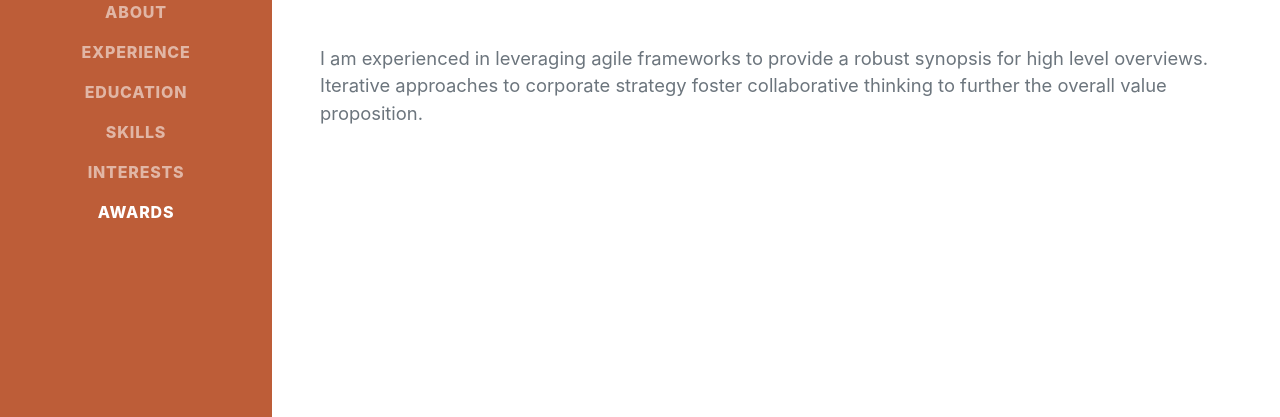
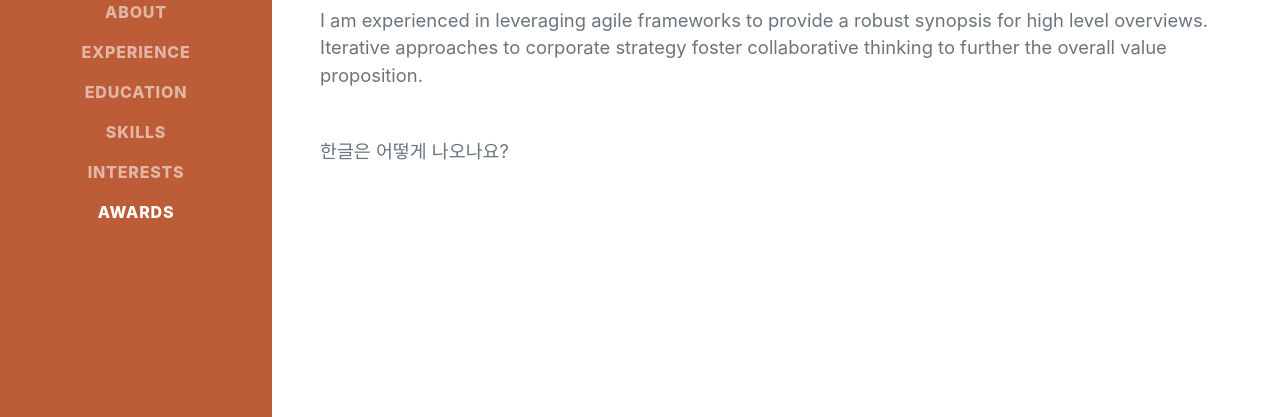
Before and after one commit to boracious/Portfolio, a plain HTML site: page index.html in a window 1280 px wide. Shown: the part 380-797 px from the top of the page. Drawn offline with nearby package versions, Linux system fonts and the light colour scheme; a web font is replaced by a local one.

Commit message:
lang-KOR test

```diff
--- a/index.html
+++ b/index.html
@@ -48,6 +48,7 @@
                         <a href="mailto:boracious@naver.com">boracious@naver.com</a>
                     </div>
                     <p class="lead mb-5">I am experienced in leveraging agile frameworks to provide a robust synopsis for high level overviews. Iterative approaches to corporate strategy foster collaborative thinking to further the overall value proposition.</p>
+                    <p class="lead mb-5">한글은 어떻게 나오나요?</p>
                     <div class="social-icons">
                         <!-- <a class="social-icon" href="#!"><i class="fab fa-linkedin-in"></i></a>
                         <a class="social-icon" href="#!"><i class="fab fa-github"></i></a> -->
```
